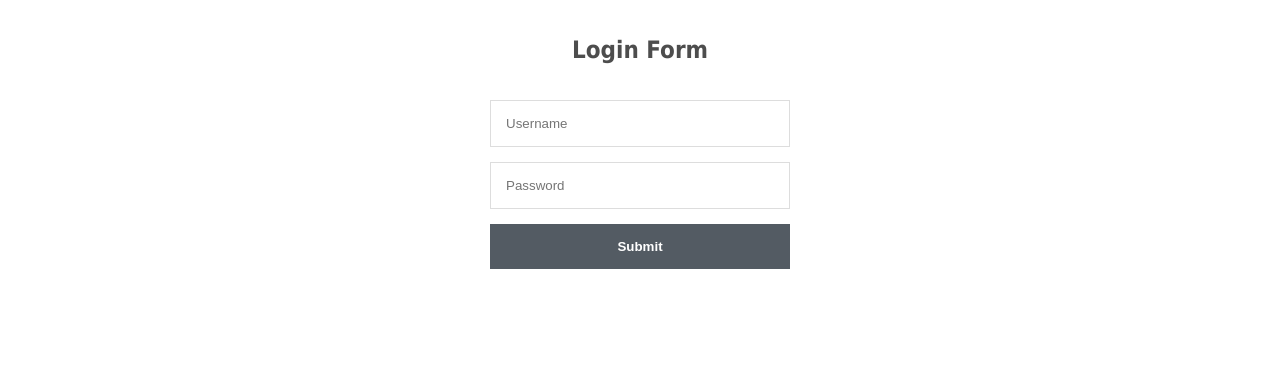
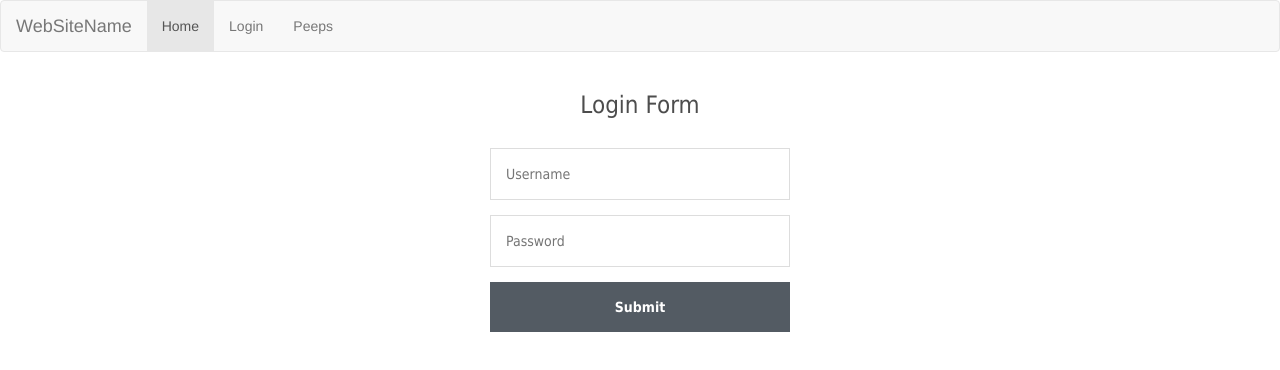
Before and after one commit to Not-A-Myspace-Clone/project-frontend, a plain HTML site: page login.html in a window 1280 px wide. Drawn offline with nearby package versions, Linux system fonts and the light colour scheme.

Commit message:
Changes to HTML Index & Login

```diff
--- a/login.html
+++ b/login.html
@@ -1,41 +1,30 @@
 <!DOCTYPE html>
 <html>
+
 <head>
+    <title>Project 2</title>
     <meta charset="utf-8">
-		<title>Login Form Tutorial</title>
-		<style>
-		.login-form {
-			width: 300px;
-			margin: 0 auto;
-			font-family: Tahoma, Geneva, sans-serif;
-		}
-		.login-form h1 {
-			text-align: center;
-			color: #4d4d4d;
-			font-size: 24px;
-			padding: 20px 0 20px 0;
-		}
-		.login-form input[type="password"],
-		.login-form input[type="text"] {
-			width: 100%;
-			padding: 15px;
-			border: 1px solid #dddddd;
-			margin-bottom: 15px;
-			box-sizing:border-box;
-		}
-		.login-form input[type="submit"] {
-			width: 100%;
-			padding: 15px;
-			background-color: #535b63;
-			border: 0;
-			box-sizing: border-box;
-			cursor: pointer;
-			font-weight: bold;
-			color: #ffffff;
-		}
-		</style>
+    <meta name="viewport" content="width=device-width, initial-scale=1">
+    <link rel="stylesheet" href="https://maxcdn.bootstrapcdn.com/bootstrap/3.4.1/css/bootstrap.min.css">
+     <script src="https://ajax.googleapis.com/ajax/libs/jquery/3.5.1/jquery.min.js"></script>
+    <script src="https://maxcdn.bootstrapcdn.com/bootstrap/3.4.1/js/bootstrap.min.js"></script>
+    <link rel="stylesheet" href="style.css">
 </head>
+
 <body>
+    <nav class="navbar navbar-default">
+        <div class="container-fluid">
+            <div class="navbar-header">
+                <a class="navbar-brand" href="#">WebSiteName</a>
+            </div>
+            <ul class="nav navbar-nav">
+                <li class="active"><a href="#">Home</a></li>
+                <li><a href="#">Login</a></li>
+                <li><a href="#">Peeps</a></li>
+            </ul>
+        </div>
+    </nav>
+
     <div class="login-form">
         <h1>Login Form</h1>
         <form action="auth" method="POST">
@@ -45,4 +34,5 @@
         </form>
     </div>
 </body>
+
 </html>
--- a/style.css
+++ b/style.css
@@ -1,6 +1,7 @@
-
 /* Set height of the grid so .sidenav can be 100% (adjust if needed) */
-  .row.content {height: 1500px}
+.row.content {
+    height: 1500px
+}
 
 /* Set gray background color and 100% height */
 .sidenav {
@@ -21,5 +22,41 @@
         height: auto;
         padding: 15px;
     }
-    .row.content {height: auto;}
+
+    .row.content {
+        height: auto;
     }
+}
+
+.login-form {
+    width: 300px;
+    margin: 0 auto;
+    font-family: Tahoma, Geneva, sans-serif;
+}
+
+.login-form h1 {
+    text-align: center;
+    color: #4d4d4d;
+    font-size: 24px;
+    padding: 20px 0 20px 0;
+}
+
+.login-form input[type="password"],
+.login-form input[type="text"] {
+    width: 100%;
+    padding: 15px;
+    border: 1px solid #dddddd;
+    margin-bottom: 15px;
+    box-sizing: border-box;
+}
+
+.login-form input[type="submit"] {
+    width: 100%;
+    padding: 15px;
+    background-color: #535b63;
+    border: 0;
+    box-sizing: border-box;
+    cursor: pointer;
+    font-weight: bold;
+    color: #ffffff;
+}
```
Also changed, not shown: index.html (+3 -4 lines), Karma and Kizmit .jpg (added). Lines whose indentation alone changed are shown as unchanged.
